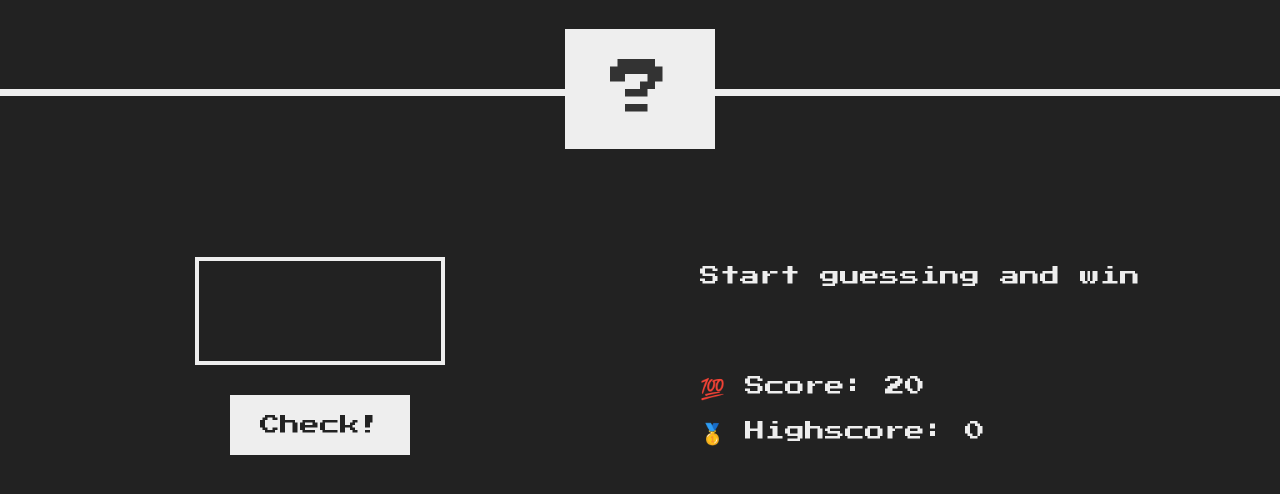
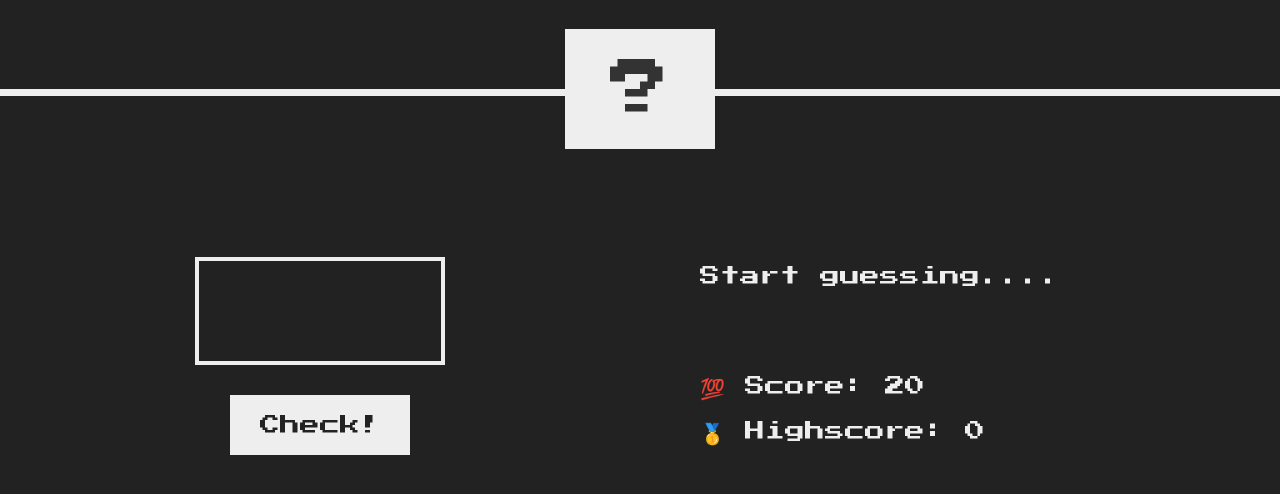
Before and after one commit to venkateshkamath/guessNumber, a plain HTML site: page index.html in a window 1280 px wide. Shown: the part 184-678 px from the top of the page. Drawn offline with Linux system fonts and the light colour scheme.

Commit message:
changed heading

```diff
--- a/index.html
+++ b/index.html
@@ -20,7 +20,7 @@
         <button class="btn check">Check!</button>
       </section>
       <section class="right">
-        <p class="message">Start guessing and win</p>
+        <p class="message">Start guessing....</p>
         <p class="label-score">💯 Score: <span class="score">20</span></p>
         <p class="label-highscore">
           🥇 Highscore: <span class="highscore">0</span>
```
